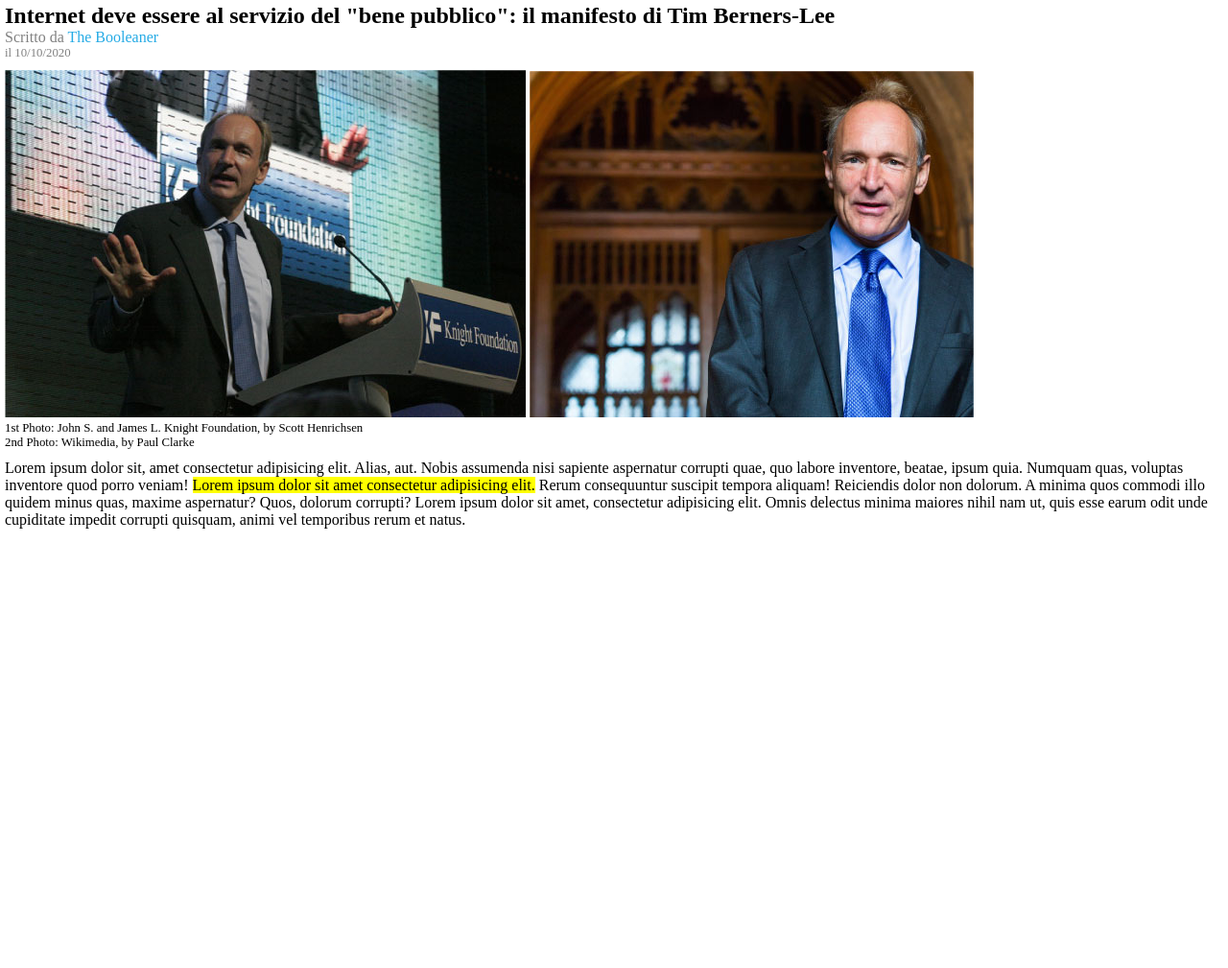
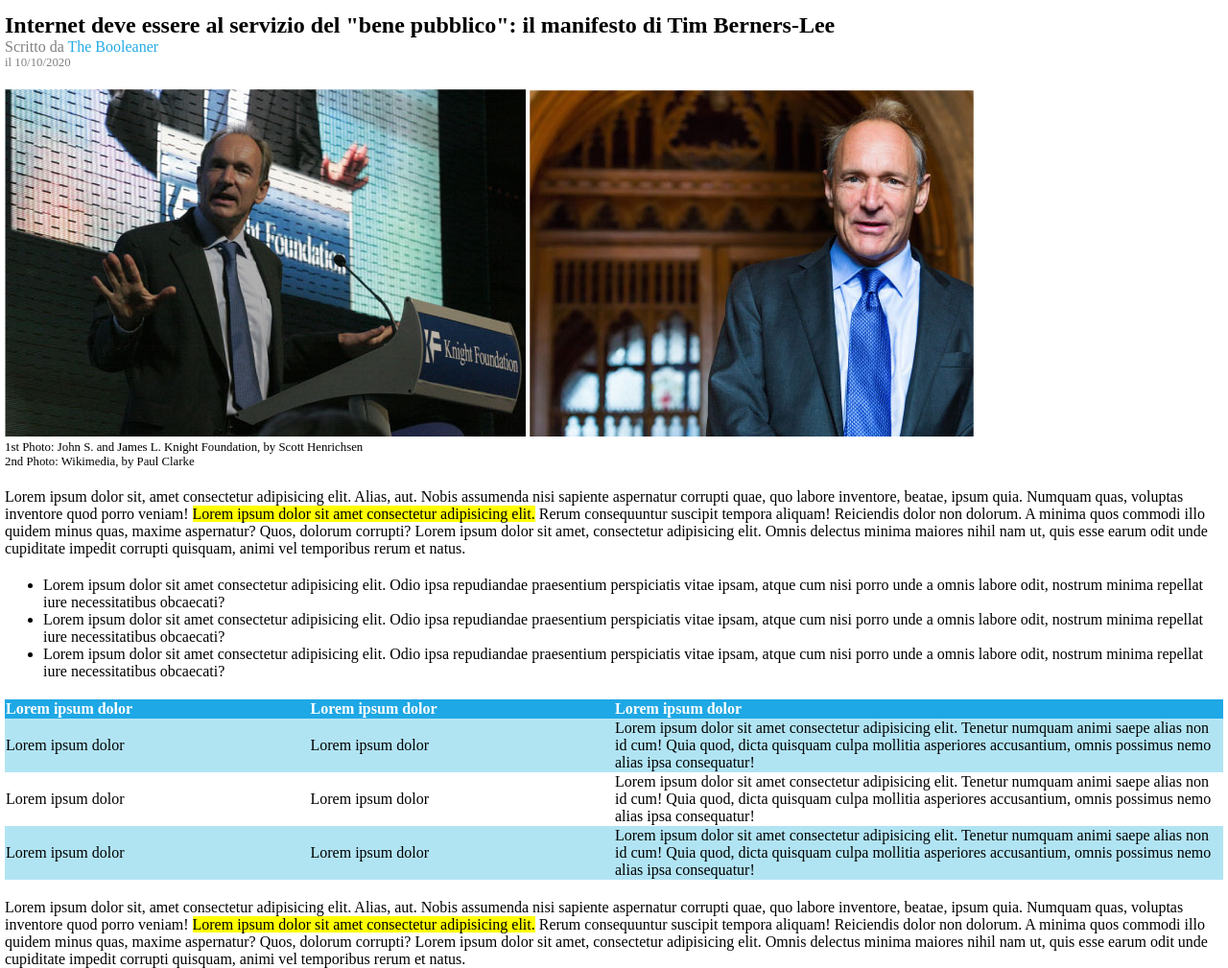
Before and after one commit to LorenzoMonteforte/html-css-booleaner, a plain HTML site: page index.html in a window 1280 px wide. Shown: the part 107-1116 px from the top of the page at 96% size. Before the commit the page ends 800 px from the top, so only its background shows below. Drawn offline with Linux system fonts and the light colour scheme.

Commit message:
Main (seconda parte)

```diff
--- a/index.css
+++ b/index.css
@@ -13,7 +13,7 @@ header{
 }
 
 main{
-    margin-top: 10px;
+    margin-top: 20px;
     margin-left: 5px;
     margin-right: 5px;
 }
@@ -32,9 +32,30 @@ a{
 }
 
 .marginTopSection{
-    margin-top: 10px;
+    margin-top: 20px;
 }
 
 span{
     background-color: yellow;
 }
+
+.colonna1_2{
+    width: 25%;
+}
+
+.align{
+    text-align: left;
+}
+
+thead > tr{
+    color: white;
+    background-color: rgba(30,168,229,255);
+}
+
+.righeDispari{
+    background-color: rgba(177,228,243,255);
+}
+
+table{
+    border-collapse: collapse;
+}
--- a/index.html
+++ b/index.html
@@ -47,6 +47,79 @@
                 Lorem ipsum dolor sit, amet consectetur adipisicing elit. Alias, aut. Nobis assumenda nisi sapiente aspernatur corrupti quae, quo labore inventore, beatae, ipsum quia. Numquam quas, voluptas inventore quod porro veniam! <span>Lorem ipsum dolor sit amet consectetur adipisicing elit.</span> Rerum consequuntur suscipit tempora aliquam! Reiciendis dolor non dolorum. A minima quos commodi illo quidem minus quas, maxime aspernatur? Quos, dolorum corrupti? Lorem ipsum dolor sit amet, consectetur adipisicing elit. Omnis delectus minima maiores nihil nam ut, quis esse earum odit unde cupiditate impedit corrupti quisquam, animi vel temporibus rerum et natus.
             </p>
         </section>
+
+        <section class="marginTopSection">
+            <ul>
+                <li>
+                    Lorem ipsum dolor sit amet consectetur adipisicing elit. Odio ipsa repudiandae praesentium perspiciatis vitae ipsam, atque cum nisi porro unde a omnis labore odit, nostrum minima repellat iure necessitatibus obcaecati?
+                </li>
+                <li>
+                    Lorem ipsum dolor sit amet consectetur adipisicing elit. Odio ipsa repudiandae praesentium perspiciatis vitae ipsam, atque cum nisi porro unde a omnis labore odit, nostrum minima repellat iure necessitatibus obcaecati?
+                </li>
+                <li>
+                    Lorem ipsum dolor sit amet consectetur adipisicing elit. Odio ipsa repudiandae praesentium perspiciatis vitae ipsam, atque cum nisi porro unde a omnis labore odit, nostrum minima repellat iure necessitatibus obcaecati?
+                </li>
+            </ul>
+        </section>
+
+        <section class="marginTopSection">
+            <table>
+                <thead>
+                    <tr>
+                        <th class="colonna1_2 align">
+                            Lorem ipsum dolor
+                        </th>
+                        <th class="colonna1_2 align">
+                            Lorem ipsum dolor
+                        </th>
+                        <th class="align">
+                            Lorem ipsum dolor
+                        </th>
+                    </tr>
+                </thead>
+                <tbody>
+                    <tr class="righeDispari">
+                        <td>
+                            Lorem ipsum dolor
+                        </td>
+                        <td>
+                            Lorem ipsum dolor
+                        </td>
+                        <td>
+                            Lorem ipsum dolor sit amet consectetur adipisicing elit. Tenetur numquam animi saepe alias non id cum! Quia quod, dicta quisquam culpa mollitia asperiores accusantium, omnis possimus nemo alias ipsa consequatur!
+                        </td>
+                    </tr>
+                    <tr>
+                        <td>
+                            Lorem ipsum dolor
+                        </td>
+                        <td>
+                            Lorem ipsum dolor
+                        </td>
+                        <td>
+                            Lorem ipsum dolor sit amet consectetur adipisicing elit. Tenetur numquam animi saepe alias non id cum! Quia quod, dicta quisquam culpa mollitia asperiores accusantium, omnis possimus nemo alias ipsa consequatur!
+                        </td>
+                    </tr>
+                    <tr class="righeDispari">
+                        <td>
+                            Lorem ipsum dolor
+                        </td>
+                        <td>
+                            Lorem ipsum dolor
+                        </td>
+                        <td>
+                            Lorem ipsum dolor sit amet consectetur adipisicing elit. Tenetur numquam animi saepe alias non id cum! Quia quod, dicta quisquam culpa mollitia asperiores accusantium, omnis possimus nemo alias ipsa consequatur!
+                        </td>
+                    </tr>
+                </tbody>
+            </table>
+        </section>
+
+        <section class="marginTopSection">
+            <p>
+                Lorem ipsum dolor sit, amet consectetur adipisicing elit. Alias, aut. Nobis assumenda nisi sapiente aspernatur corrupti quae, quo labore inventore, beatae, ipsum quia. Numquam quas, voluptas inventore quod porro veniam! <span>Lorem ipsum dolor sit amet consectetur adipisicing elit.</span> Rerum consequuntur suscipit tempora aliquam! Reiciendis dolor non dolorum. A minima quos commodi illo quidem minus quas, maxime aspernatur? Quos, dolorum corrupti? Lorem ipsum dolor sit amet, consectetur adipisicing elit. Omnis delectus minima maiores nihil nam ut, quis esse earum odit unde cupiditate impedit corrupti quisquam, animi vel temporibus rerum et natus.
+            </p>
+        </section>
     </main>
 </body>
 </html>
```
